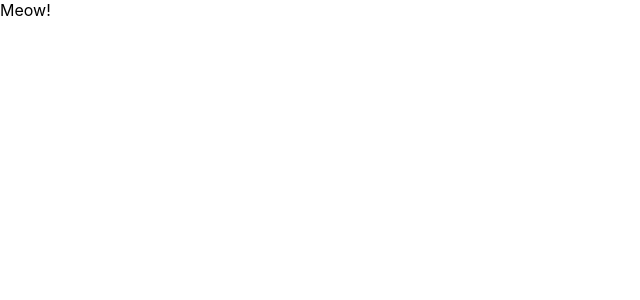
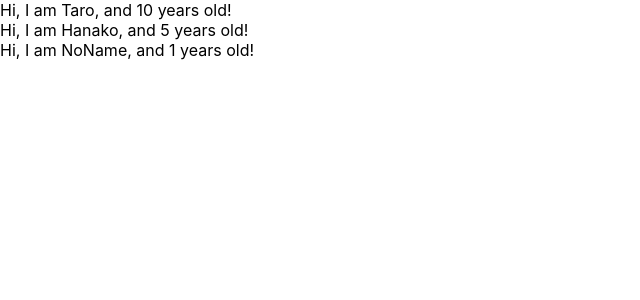
Before and after one commit to junpay/React-app, a React (Create React App) app: page / in a window 1280 px wide. Shown: the top 300 px of the page, without its empty margins (0-640 px from the left). Built offline with nearby package versions, Linux system fonts and the light colour scheme.

Commit message:
learn props of component

```diff
--- a/src/App.js
+++ b/src/App.js
@@ -1,29 +1,29 @@
-// import React from 'react';
-import React, { Component } from 'react';
+import React from 'react';
 
-// class App extends Component {
-//   render() {
-//     return (
-//       <React.Fragment>
-//         <label htmlFor="bar">
-//           bar
-//         </label>
-//         <input type="text" onChange={() => {console.log("I am clicked")}} />
-//       </React.Fragment>
-//     )
-//   }
-// }
 
 const App = () => {
+  const profiles = [
+    { name: "Taro", age: 10 },
+    { name: "Hanako", age: 5 },
+    { name: "NoName"}
+  ]
   return (
     <div>
-      <Cat />
+      {
+        profiles.map((profile, index) => {
+          return <User name={profile.name} age={profile.age} key={index} />
+        })
+      }
     </div>
   )
 }
 
-const Cat = () => {
-  return <div>Meow!</div>
+const User = (props) => {
+  return <div>Hi, I am {props.name}, and {props.age} years old!</div>
+}
+
+User.defaultProps = {
+  age: 1
 }
 
 export default App;
```
